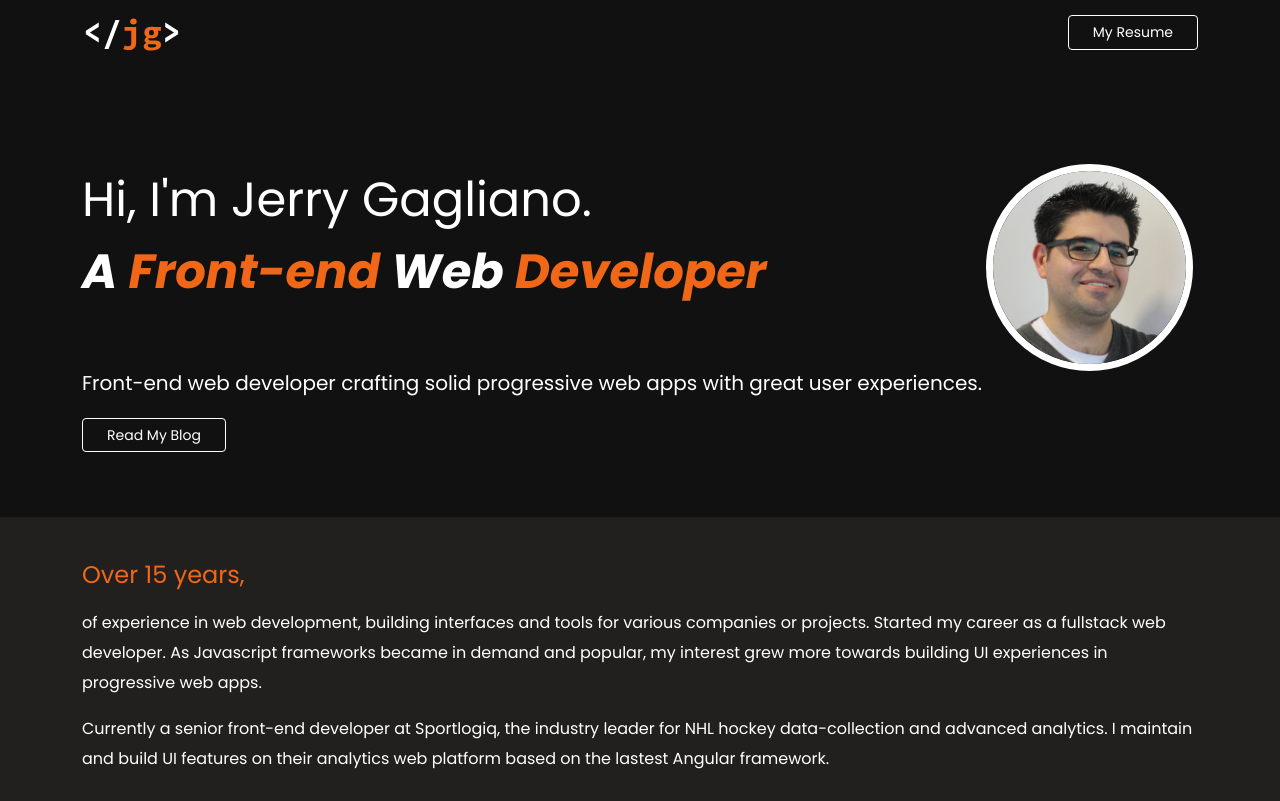
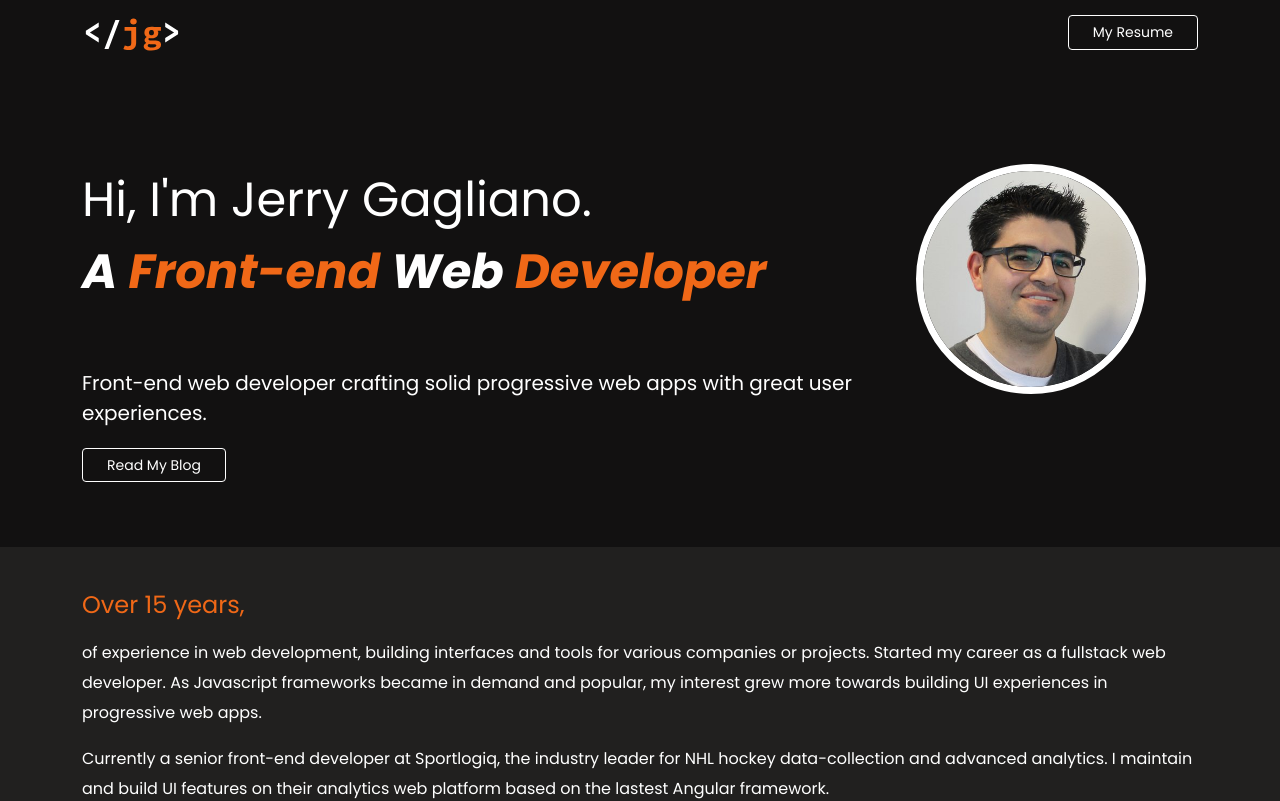
Before and after one commit to JGSolutions/jerry-gagliano, a Next.js app: page / in a window 1280 px wide. Shown: the top 801 px of the page. Built offline with nearby package versions, Linux system fonts and the light colour scheme.

Commit message:
fixed image resize

```diff
--- a/components/hero/hero.js
+++ b/components/hero/hero.js
@@ -27,8 +27,8 @@ export default function HeroSection() {
                 <Image
                     src="/jerry-pic.jpeg"
                     className={styles.profilePic}
-                    height={207}
-                    width={207}
+                    height={230}
+                    width={230}
                     priority
                     alt="jerry gagliano"
                 />
--- a/components/hero/hero.module.css
+++ b/components/hero/hero.module.css
@@ -9,17 +9,20 @@
 
 .headingsWrapper {
     order: 1;
+    width: 70%;
 }
 
 .profileWrapper {
     display: flex;
     flex-grow: 1;
+    width: 30%;
     justify-content: center;
     order: 2;
+    position: relative;
 }
 
 .profilePic {
-    border-radius: 50%;
+    border-radius: 100%;
     border: 7px solid white !important;
 }
 
@@ -59,6 +62,8 @@
 
     .profileWrapper {
         order: 1;
+        width: 100%;
+        object-fit: cover;
     }
 
     .slogan {
```
